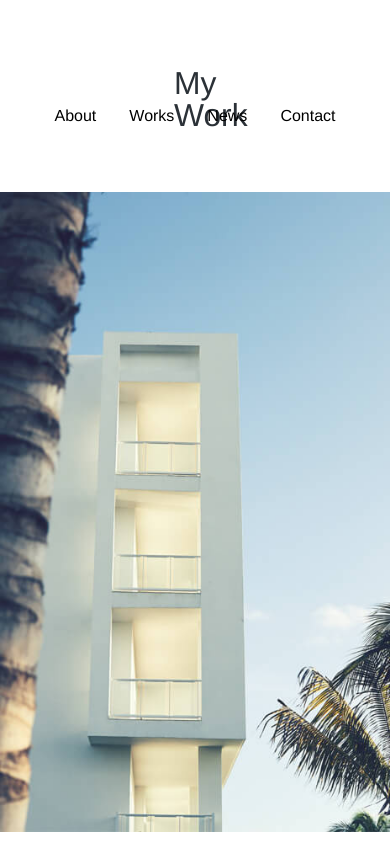
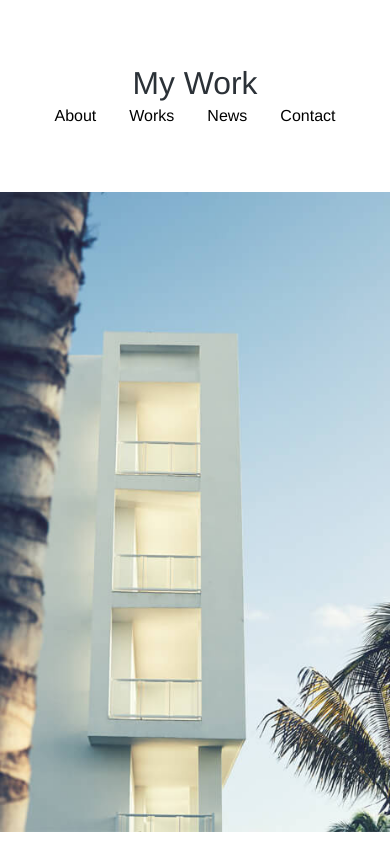
Before and after one commit to st-bltinc/markup-exercise-2026, a website built with Vite: page index_2.html in a window 390 px wide. Shown: the top 844 px of the page. Built offline with nearby package versions, Linux system fonts and the light colour scheme.

Commit message:
fix: CSS.ヘッダーの左右padding変更

```diff
--- a/style_2.css
+++ b/style_2.css
@@ -349,7 +349,7 @@
   .header-inner {
     flex-direction: column;
     height: auto;
-    padding: 68px 174px;
+    padding: 68px 20px;
     gap: 10px;
     text-align: center;
   }
```
